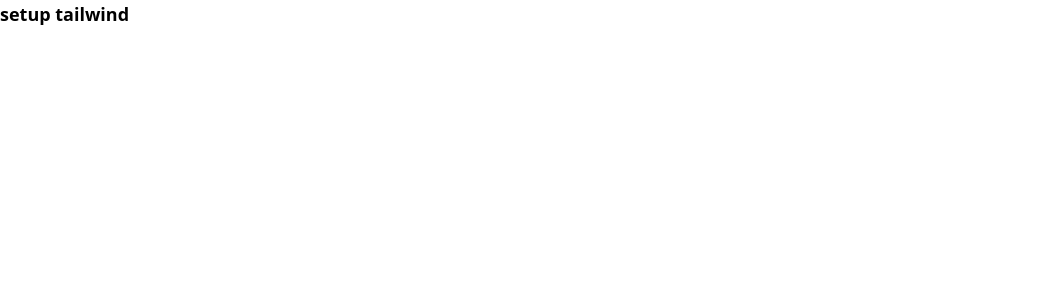
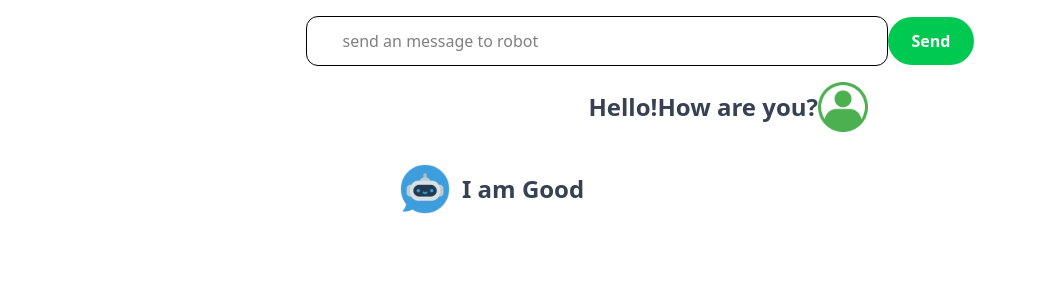
Before and after one commit to GopalYad/chatbot, a React (Vite) app: page / in a window 1280 px wide. Shown: the top 300 px of the page, without its empty margins (0-1037 px from the left). Built offline with nearby package versions, Linux system fonts and the light colour scheme.

Commit message:
Add ChatInput and ChatMessage components with user and robot message handling
- Implemented ChatInput component for user message input with a send button.
- Created ChatMessage component to display messages from user and robot with respective images.

```diff
--- a/src/App.tsx
+++ b/src/App.tsx
@@ -1,10 +1,17 @@
+import ChatInput from "./components/ChatInput"
+import ChatMessage from "./components/ChatMessage"
 
 function App() {
 
   return (
-    <>
-    <div className="text-black font-bold text-lg">setup tailwind</div>
-    </>
+    <div className="w-[80%] mx-auto flex flex-col items-center min-h-screen">
+    <ChatInput/>
+    <div className="lg:w-1/2 mx-auto w-full">
+
+    <ChatMessage message={'Hello!How are you?'} sender='user'/>
+    <ChatMessage message={'I am Good'} sender='robot'/>
+    </div>
+    </div>
   )
 }
 
--- /dev/null
+++ b/src/components/ChatInput.tsx
@@ -0,0 +1,18 @@
+
+const ChatInput = () => {
+  return (
+    <div className="mt-4">
+        <input
+         type="text"
+         size={50}
+         placeholder="send an message to robot"
+         className="border  py-3 rounded-xl px-9 "
+         />
+        <button
+        className="bg-green-500 text-white px-6 font-bold py-3 rounded-3xl"
+        >Send</button>
+    </div>
+  )
+}
+
+export default ChatInput
--- /dev/null
+++ b/src/components/ChatMessage.tsx
@@ -0,0 +1,24 @@
+import userImg from '../assets/user.png';
+import robotImg from '../assets/robot.png'
+import { use } from 'react';
+const ChatMessage = ({message,sender}) => {
+    const isRobot =sender==='robot'
+  return (
+    <div className={`flex px-4 py-4 w-full text-2xl text-gray-700 items-center font-bold
+    ${isRobot?'justify-start':'justify-end'}
+    `}>
+
+
+     {
+        isRobot && <img src={robotImg} alt="robot"  width={50} className='mr-3'/>
+     }
+     <span>{message}</span>
+     {
+        !isRobot && <img src={userImg} alt="user" width={50} className='mr-3' />
+     }
+
+    </div>
+  )
+}
+
+export default ChatMessage
```
Also changed, not shown: src/assets/robot.png (added), src/assets/user.png (added).
